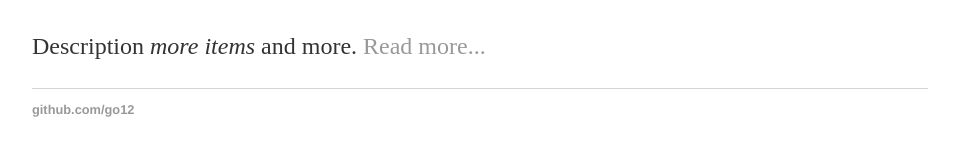
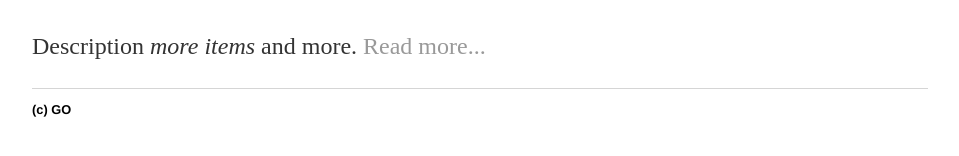
Before and after one commit to go12/go12.github.io, a Jekyll site: the page built from index.html, in a window 1280 px wide. Shown: the part 167-323 px from the top of the page, without its empty margins (160-1119 px from the left). Built offline with Jekyll 4.4.1, drawn with Linux system fonts in a browser that asks for light colours.

Commit message:
Update default.html

```diff
--- a/_layouts/default.html
+++ b/_layouts/default.html
@@ -21,8 +21,9 @@
 			</div><!-- /.container -->
 			<footer>
 	    		<ul>
+				(c) GO
 	        		<!-- <li><a href="mailto:noone@noone.com">email</a></li> -->
-	        		<li><a href="https://github.com/go12">github.com/go12</a></li>
+	        		<!-- <li><a href="https://github.com/go12">github.com/go12</a></li> -->
 				</ul>
 			</footer>
 		</body>
```
